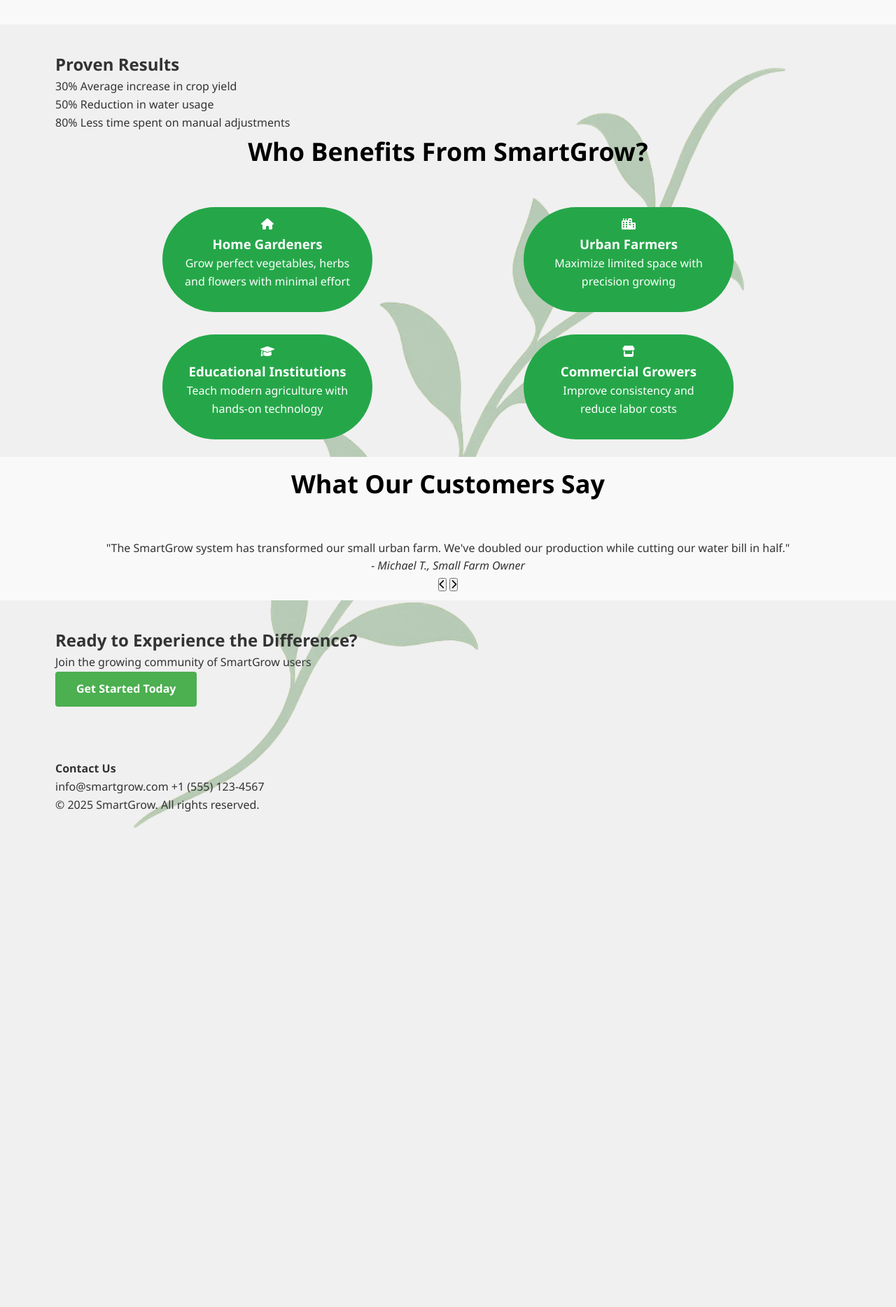
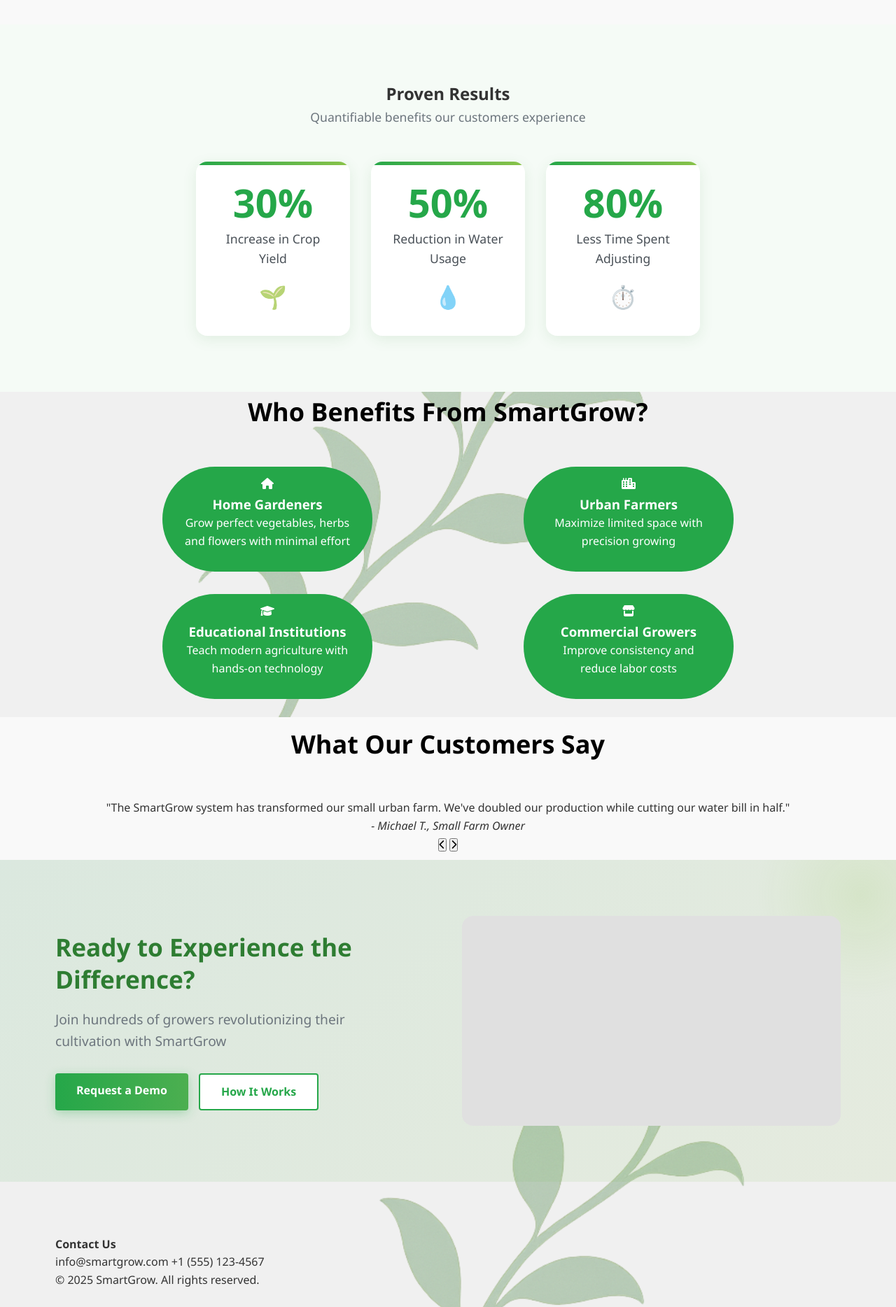
Before and after one commit to fizzygad/COMP3901Website, a plain HTML site: page benefits.html in a window 1280 px wide. Shown: the part 1280-3148 px from the top of the page at 70% size. Before the commit the page ends 2469 px from the top, so only its background shows below. Drawn offline with Linux system fonts and the light colour scheme.

```diff
--- a/benefits.html
+++ b/benefits.html
@@ -127,16 +127,26 @@
 
     <section class="results">
         <div class="container">
-            <h2><br>Proven Results</h2>
-            <div class="results-grid">
-                <div class="result-item">
-                    <p>30% Average increase in crop yield</p>
+            <h2>Proven Results</h2>
+            <p class="section-subtitle">Quantifiable benefits our customers experience</p>
+
+            <div class="stats-grid">
+                <div class="stat-card">
+                    <div class="stat-value" data-count="30">0</div>
+                    <div class="stat-label">Increase in Crop Yield</div>
+                    <div class="stat-icon">🌱</div>
                 </div>
-                <div class="result-item">
-                    <p>50% Reduction in water usage</p>
+
+                <div class="stat-card">
+                    <div class="stat-value" data-count="50">0</div>
+                    <div class="stat-label">Reduction in Water Usage</div>
+                    <div class="stat-icon">💧</div>
                 </div>
-                <div class="result-item">
-                    <p>80% Less time spent on manual adjustments</p>
+
+                <div class="stat-card">
+                    <div class="stat-value" data-count="80">0</div>
+                    <div class="stat-label">Less Time Spent Adjusting</div>
+                    <div class="stat-icon">⏱️</div>
                 </div>
             </div>
         </div>
@@ -212,11 +222,20 @@
         </div>
     </section>
 
-    <section class="cta-section">
+    <section class="experience-cta">
         <div class="container">
-            <h2><br>Ready to Experience the Difference?</h2>
-            <p>Join the growing community of SmartGrow users</p>
-            <a href="contact.html" class="cta-button">Get Started Today</a>
+            <div class="cta-content">
+                <h2>Ready to Experience the Difference?</h2>
+                <p class="cta-subtitle">Join hundreds of growers revolutionizing their cultivation with SmartGrow</p>
+                <div class="cta-buttons">
+                    <a href="contact.html" class="cta-button primary">Request a Demo</a>
+                    <a href="features.html" class="cta-button secondary">How It Works</a>
+                </div>
+            </div>
+            <div class="cta-image">
+                <!-- Placeholder for an image of your greenhouse -->
+                <div class="image-placeholder"></div>
+            </div>
         </div>
     </section>
 
--- a/main.js
+++ b/main.js
@@ -71,3 +71,38 @@ document.addEventListener('DOMContentLoaded', () => {
       .catch(console.error);            // silent fail = still shows thank-you
   });
 });
+
+// Animate counting numbers
+function animateStats() {
+    const statValues = document.querySelectorAll('.stat-value');
+
+    statValues.forEach(stat => {
+        const target = parseInt(stat.getAttribute('data-count'));
+        const duration = 2000;
+        const step = target / (duration / 16);
+        let current = 0;
+
+        const counter = setInterval(() => {
+            current += step;
+            if (current >= target) {
+                clearInterval(counter);
+                stat.textContent = target + '%';
+            } else {
+                stat.textContent = Math.floor(current) + '%';
+            }
+        }, 16);
+    });
+}
+
+// Trigger when section is in view
+const observer = new IntersectionObserver((entries) => {
+    entries.forEach(entry => {
+        if (entry.isIntersecting) {
+            animateStats();
+            observer.unobserve(entry.target);
+        }
+    });
+}, { threshold: 0.5 });
+
+const resultsSection = document.querySelector('.results');
+if (resultsSection) observer.observe(resultsSection);
--- a/styles.css
+++ b/styles.css
@@ -268,6 +268,228 @@ nav ul li a:hover, nav ul li a.active {
 .comparison-row:nth-child(2) { animation-delay: 0.3s; }
 .comparison-row:nth-child(3) { animation-delay: 0.5s; }
 .comparison-row:nth-child(4) { animation-delay: 0.7s; }
+
+/* Results Section */
+.results {
+    padding: 80px 0;
+    background-color: #f5fbf6;
+    text-align: center;
+}
+
+.section-subtitle {
+    color: #6c757d;
+    margin-bottom: 50px;
+    font-size: 1.1rem;
+}
+
+.stats-grid {
+    display: flex;
+    justify-content: center;
+    gap: 30px;
+    flex-wrap: wrap;
+}
+
+.stat-card {
+    background: white;
+    border-radius: 16px;
+    padding: 30px 25px;
+    width: 220px;
+    box-shadow: 0 5px 20px rgba(46, 125, 50, 0.1);
+    transition: transform 0.3s ease;
+    position: relative;
+    overflow: hidden;
+}
+
+.stat-card::before {
+    content: '';
+    position: absolute;
+    top: 0;
+    left: 0;
+    width: 100%;
+    height: 5px;
+    background: linear-gradient(90deg, #25a749, #8BC34A);
+}
+
+.stat-card:hover {
+    transform: translateY(-10px);
+}
+
+.stat-value {
+    font-size: 3.5rem;
+    font-weight: 700;
+    color: #25a749;
+    line-height: 1;
+    margin-bottom: 10px;
+    font-family: 'Segoe UI', sans-serif;
+}
+
+.stat-label {
+    color: #495057;
+    font-size: 1.1rem;
+    margin-bottom: 15px;
+}
+
+.stat-icon {
+    font-size: 2rem;
+    opacity: 0.7;
+}
+
+/* Animation for counting numbers */
+@keyframes countUp {
+    from { transform: translateY(20px); opacity: 0; }
+    to { transform: translateY(0); opacity: 1; }
+}
+
+.stat-value {
+    animation: countUp 0.8s ease-out forwards;
+}
+
+@media (max-width: 768px) {
+    .stats-grid {
+        gap: 20px;
+    }
+    .stat-card {
+        width: 100%;
+        max-width: 250px;
+    }
+}
+
+/* Experience CTA Section */
+.experience-cta {
+    padding: 80px 0;
+    background: linear-gradient(135deg, rgba(37, 167, 73, 0.1) 0%, rgba(139, 195, 74, 0.1) 100%);
+    position: relative;
+    overflow: hidden;
+}
+
+.experience-cta .container {
+    display: flex;
+    align-items: center;
+    position: relative;
+    z-index: 2;
+}
+
+.cta-content {
+    flex: 1;
+    padding-right: 40px;
+}
+
+.cta-image {
+    flex: 1;
+    text-align: center;
+}
+
+.experience-cta h2 {
+    font-size: 2.2rem;
+    color: #2E7D32;
+    margin-bottom: 20px;
+    line-height: 1.3;
+}
+
+.cta-subtitle {
+    color: #6c757d;
+    font-size: 1.2rem;
+    margin-bottom: 30px;
+    max-width: 500px;
+}
+
+.cta-buttons {
+    display: flex;
+    gap: 15px;
+    flex-wrap: wrap;
+}
+
+.cta-button {
+    display: inline-block;
+    padding: 15px 30px;
+    border-radius: 50px;
+    font-weight: 600;
+    transition: all 0.3s ease;
+    text-align: center;
+}
+
+.cta-button.primary {
+    background: linear-gradient(90deg, #25a749, #4CAF50);
+    color: white;
+    box-shadow: 0 4px 15px rgba(37, 167, 73, 0.3);
+}
+
+.cta-button.primary:hover {
+    transform: translateY(-3px);
+    box-shadow: 0 6px 20px rgba(37, 167, 73, 0.4);
+}
+
+.cta-button.secondary {
+    background: white;
+    color: #25a749;
+    border: 2px solid #25a749;
+}
+
+.cta-button.secondary:hover {
+    background: #f5f5f5;
+    transform: translateY(-3px);
+}
+
+.image-placeholder {
+    width: 100%;
+    height: 300px;
+    background-color: #e0e0e0;
+    border-radius: 16px;
+    display: flex;
+    align-items: center;
+    justify-content: center;
+    color: #999;
+}
+
+/* Decorative elements */
+.experience-cta::before {
+    content: '';
+    position: absolute;
+    top: -100px;
+    right: -100px;
+    width: 300px;
+    height: 300px;
+    background: radial-gradient(circle, rgba(139, 195, 74, 0.15) 0%, rgba(255,255,255,0) 70%);
+    z-index: 1;
+}
+
+@media (max-width: 992px) {
+    .experience-cta .container {
+        flex-direction: column;
+    }
+
+    .cta-content {
+        padding-right: 0;
+        margin-bottom: 40px;
+        text-align: center;
+    }
+
+    .cta-subtitle {
+        margin-left: auto;
+        margin-right: auto;
+    }
+
+    .cta-buttons {
+        justify-content: center;
+    }
+
+    .cta-image {
+        width: 100%;
+        max-width: 500px;
+        margin: 0 auto;
+    }
+}
+
+@media (max-width: 576px) {
+    .cta-buttons {
+        flex-direction: column;
+        gap: 10px;
+    }
+
+    .cta-button {
+        width: 100%;
+    }
+}
 
 /* Button Styles */
 .cta-button {
```
